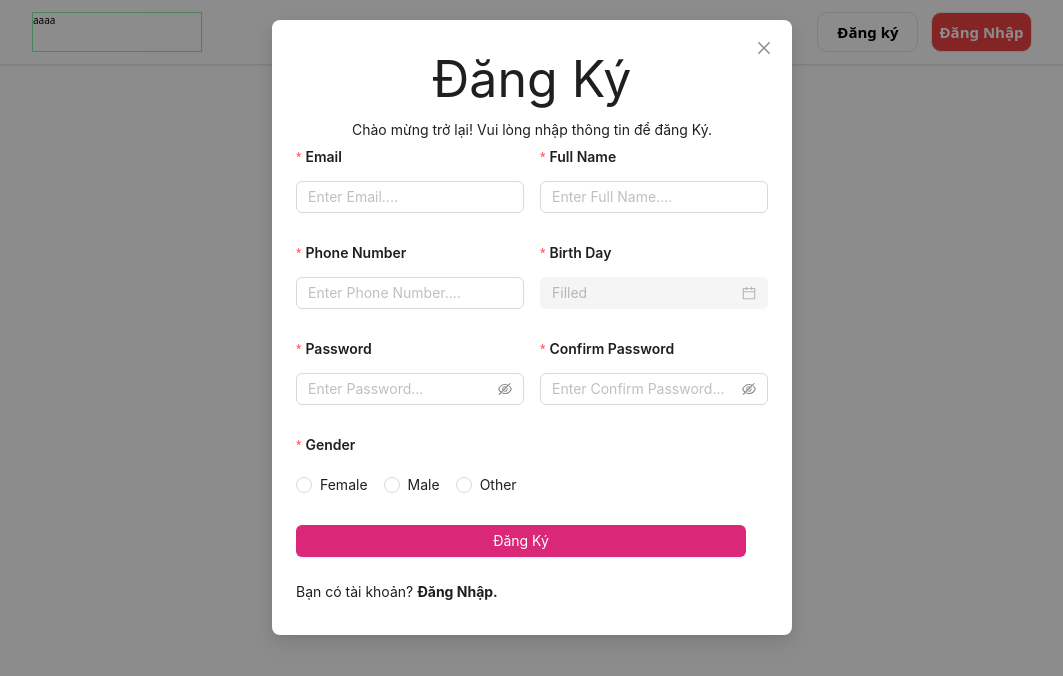
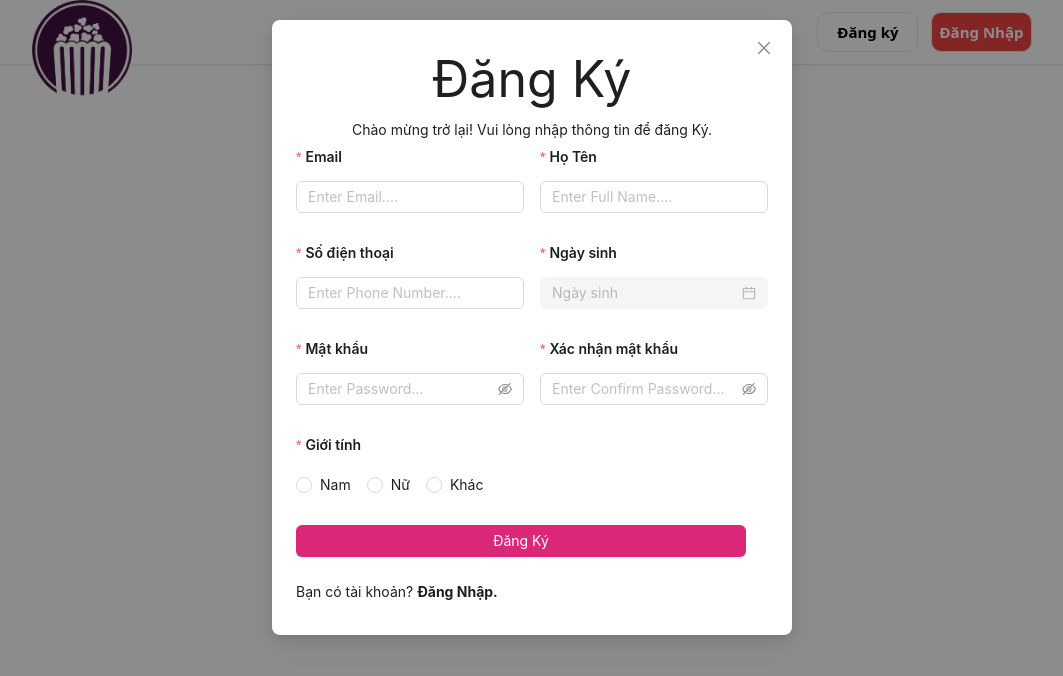
Before and after one commit to TienPhuc02/movie-booking, a React (Vite) app: page / in a window 1280 px wide. Both pictures are taken after a click on the element "Đăng ký". Shown: the top 676 px of the page, without its empty margins (108-1171 px from the left). Built offline with nearby package versions, Linux system fonts and the light colour scheme; no server answers.

Commit message:
Done-Loign

```diff
--- a/src/blocks/Header/HeaderApp.tsx
+++ b/src/blocks/Header/HeaderApp.tsx
@@ -36,8 +36,8 @@ const HeaderApp = () => {
     <>
       <div className="header-wrapper max-h-[6.4rem] shadow ">
         <div className="header-container max-w-[100rem] mx-auto h-[6.4rem] flex items-center justify-between">
-          <div className="logo-header max-w-[17rem] w-[17rem] h-[4rem] border border-green-300">
-            aaaa
+          <div className="logo-header w-[10rem] h-[6.4rem]">
+          <img className=""src="/images/logo-movie.png"alt="Logo-movie" />
           </div>
           <div className="list-items-header grid grid-cols-6 min-w-[65rem] text-center items-center font-semibold text-[1.5rem] h-[4rem] gap-5 ">
             <div className="item-header">Trang Chủ</div>
--- a/src/pages/User/LoginPage.tsx
+++ b/src/pages/User/LoginPage.tsx
@@ -25,7 +25,7 @@ const LoginPage = ({
     console.log(values);
     try {
       const res = await APILogin(values);
-      console.log(" check res>>", res);
+      // console.log(" check res>>", res);
       console.log(res.data.error.code); //26
       if (res && res.data.error.code === 0) {
         message.success("Đăng Nhập Thành Công!!");
@@ -80,10 +80,10 @@ const LoginPage = ({
               label={<div className="font-semibold">Email</div>}
               name="email"
               rules={[
-                { required: true, message: "Please input your Email!" },
+                { required: true, message: "Xin hãy nhập Email của bạn!" },
                 {
                   pattern: /^[^\s@]+@[^\s@]+\.[^\s@]+$/,
-                  message: "Please enter a valid email address!",
+                  message: "Vui lòng nhập địa chỉ Email hợp lệ!",
                 },
               ]}
             >
@@ -91,10 +91,10 @@ const LoginPage = ({
             </Form.Item>
 
             <Form.Item<FieldType>
-              label={<div className="font-semibold">Password</div>}
+              label={<div className="font-semibold">Mật khẩu</div>}
               name="password"
               rules={[
-                { required: true, message: "Please input your password!" },
+                { required: true, message: "Xin hãy nhập password của bạn!" },
               ]}
             >
               <Input.Password placeholder="Enter Password..." />
--- a/src/pages/User/RegisterPage.tsx
+++ b/src/pages/User/RegisterPage.tsx
@@ -45,20 +45,35 @@ const RegisterPage = ({
       birthday: birthdayFormat,
     };
     console.log("dataRegister", dataRegister);
-    // console.log(111);
+
+    try {
       const res = await APIRegister(dataRegister);
       console.log(res);
-    if (res && res.status === 200 && res.data.error.code === 0) {
+
+      // Kiểm tra phản hồi thành công
+      if (res && res.status === 200) {
         message.success("Đăng Ký thành công !!!");
         handleModalRegisterCancel();
         form.resetFields();
-    } else if (res && res.status === 400) {
-      console.log(111);
-      // Xử lý lỗi ở đây
-      // const errorMessage = res.data?.message || "Đăng Ký thất bại !!!";
-      // message.error(errorMessage);
-    } else if (res === null) {
-      message.error("Không thể kết nối với server!!!");
+      } else {
+        // Xử lý lỗi khi đăng ký thất bại
+        const errorMessage = res.data?.error?.message || "Đăng Ký thất bại !!!";
+        message.error(errorMessage);
+      }
+    } catch (error: any) {
+      console.error("Failed:", error);
+
+      // Trường hợp khi API trả về lỗi với mã trạng thái 400
+      if (error.response) {
+        const errorMessage = error.response.data?.error?.message || "Đã xảy ra lỗi khi đăng ký.";
+        message.error(errorMessage);
+      } else if (error.request) {
+        // Xử lý khi yêu cầu đã được gửi nhưng không có phản hồi từ API
+        message.error("Không nhận được phản hồi từ máy chủ. Vui lòng kiểm tra kết nối mạng và thử lại.");
+      } else {
+        // Xử lý các lỗi khác
+        message.error("Đã xảy ra lỗi. Vui lòng thử lại sau.");
+      }
     }
   };
   const onFinishFailed: FormProps<FieldType>["onFinishFailed"] = (
@@ -101,10 +116,10 @@ const RegisterPage = ({
                     label={<div className="font-semibold">Email</div>}
                     name="email"
                     rules={[
-                      { required: true, message: "Please input your Email!" },
+                      { required: true, message: "Xin hãy nhập Email của bạn!" },
                       {
                         pattern: /^[^\s@]+@[^\s@]+\.[^\s@]+$/,
-                        message: "Please enter a valid email address!",
+                        message: "Vui lòng nhập địa chỉ Email hợp lệ!",
                       },
                     ]}
                   >
@@ -113,13 +128,13 @@ const RegisterPage = ({
                 </Col>
                 <Col span={12}>
                   <Form.Item<FieldType>
-                    label={<div className="font-semibold">Full Name</div>}
+                    label={<div className="font-semibold">Họ Tên</div>}
                     name="fullname"
                     rules={[
-                      { required: true, message: "Please input your Email!" },
+                      { required: true, message: "Xin hãy nhập họ và tên bạn!" },
                       {
                         pattern: /^[a-zA-Z]+$/,
-                        message: "Please enter only letters!",
+                        message: "Họ tên chỉ được dùng ký tự!",
                       },
                     ]}
                   >
@@ -130,16 +145,16 @@ const RegisterPage = ({
               <Row gutter={[16, 16]}>
                 <Col span={12}>
                 <Form.Item<FieldType>
-                    label={<div className="font-semibold">Phone Number</div>}
+                  label={<div className="font-semibold">Số điện thoại</div>}
                   name="phoneNumber"
                   rules={[
                     {
                       required: true,
-                        message: "Please input your Phone Number!",
+                      message: "Xin hãy nhập số điện thoại của bạn!",
                     },
                     {
-                        pattern: /^[0-9]+$/,
-                        message: "Please enter only numbers!",
+                      pattern: /^[0][0-9]*$/,
+                      message: "Số điện thoại phải bắt đầu bằng số 0 và chỉ chứa số!",
                     },
                   ]}
                 >
@@ -149,17 +164,17 @@ const RegisterPage = ({
 
                 <Col span={12}>
                   <Form.Item<FieldType>
-                    label={<div className="font-semibold">Birth Day</div>}
+                    label={<div className="font-semibold">Ngày sinh</div>}
                     name="birthday"
                     rules={[
                       {
                         required: true,
-                        message: "Please input your Birth Day!",
+                        message: "Hãy nhập ngày sinh của bạn!",
                       },
                     ]}
                   >
                     <DatePicker
-                      placeholder="Filled"
+                      placeholder="Ngày sinh"
                       variant="filled"
                       className="w-full"
                     />
@@ -169,12 +184,12 @@ const RegisterPage = ({
               <Row gutter={[16, 16]}>
                 <Col span={12}>
                   <Form.Item<FieldType>
-                    label={<div className="font-semibold">Password</div>}
+                    label={<div className="font-semibold">Mật khẩu</div>}
                     name="password"
                     rules={[
                       {
                         required: true,
-                        message: "Please input your password!",
+                        message: "Xin hãy nhập password của bạn!",
                       },
                     ]}
                   >
@@ -184,13 +199,13 @@ const RegisterPage = ({
                 <Col span={12}>
                   <Form.Item<FieldType>
                     label={
-                      <div className="font-semibold">Confirm Password </div>
+                      <div className="font-semibold">Xác nhận mật khẩu </div>
                     }
                     name="password2"
                     rules={[
                       {
                         required: true,
-                        message: "Please input your Confirm Password!",
+                        message: "Xin hãy nhập lại password của bạn!",
                       },
                     ]}
                   >
@@ -199,16 +214,16 @@ const RegisterPage = ({
                 </Col>
               </Row>
               <Form.Item<FieldType>
-                label={<div className="font-semibold">Gender</div>}
+                label={<div className="font-semibold">Giới tính</div>}
                 name="gender"
                 rules={[
-                  { required: true, message: "Please input your Gender!" },
+                  { required: true, message: "Hãy chọn giới tính của bạn" },
                 ]}
               >
                 <Radio.Group onChange={onChange} value={value}>
-                  <Radio value={1}>Female</Radio>
-                  <Radio value={2}>Male</Radio>
-                  <Radio value={3}>Other</Radio>
+                  <Radio value={0}>Nam</Radio>
+                  <Radio value={1}>Nữ</Radio>
+                  <Radio value={2}>Khác</Radio>
                 </Radio.Group>
               </Form.Item>
               <Form.Item wrapperCol={{ span: 8 }}>
```
Also changed, not shown: public/images/logo-movie.png (added). Lines whose indentation alone changed are shown as unchanged.
